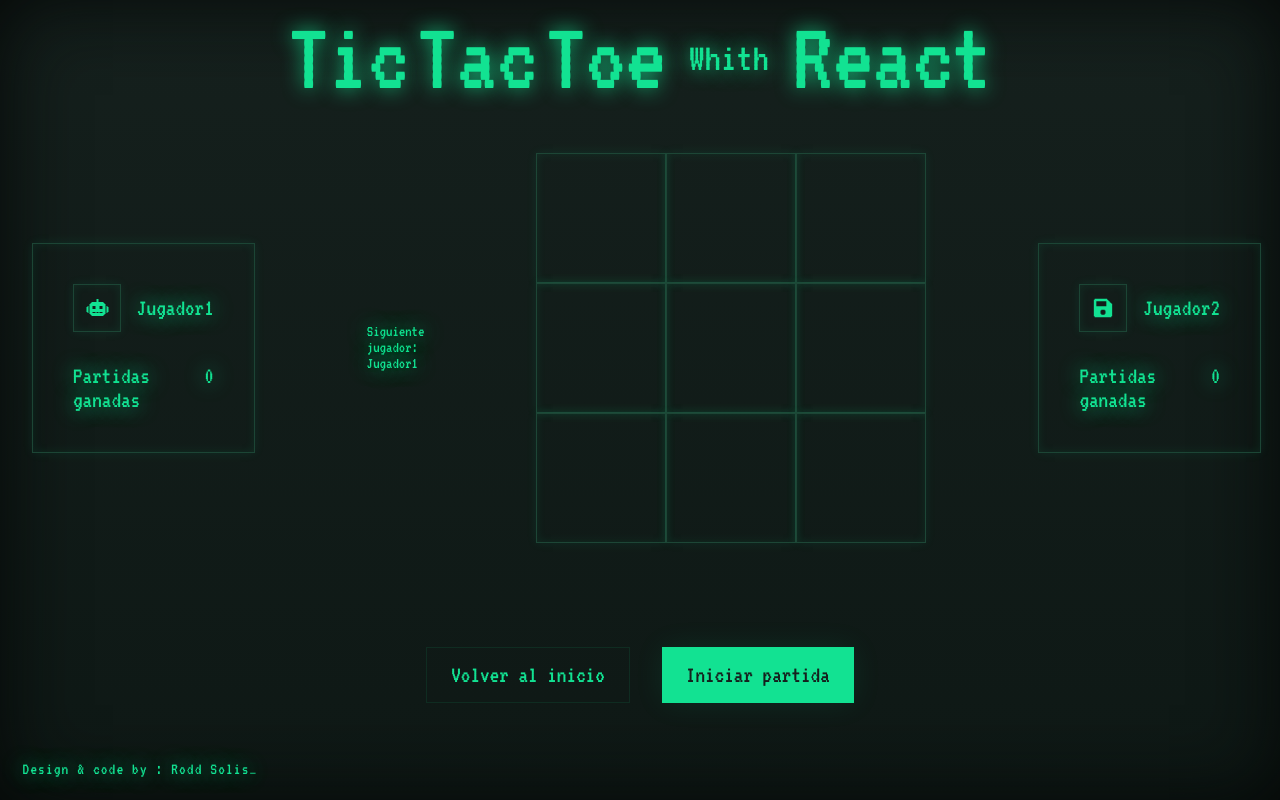
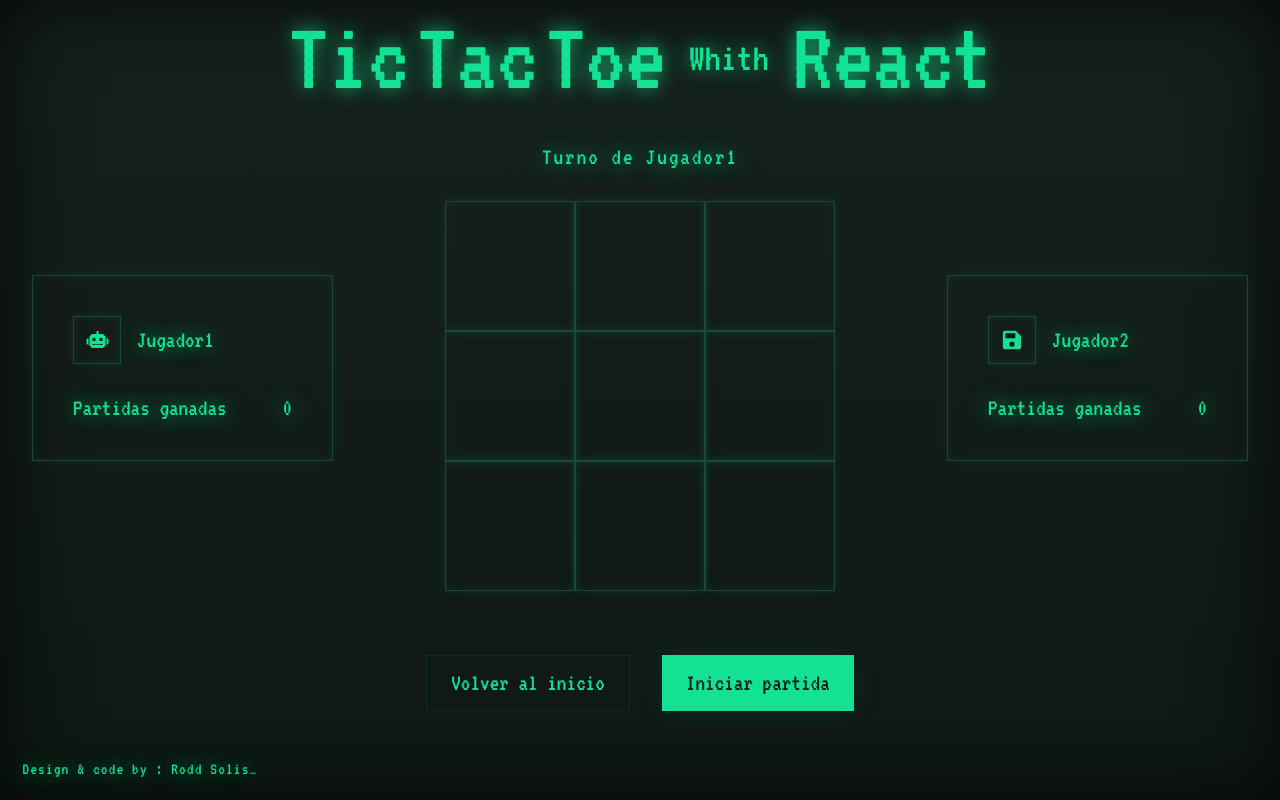
Before and after one commit to roddsolis/react-tic-tac-toe, a React (Vite) app: page / in a window 1280 px wide. Both pictures are taken after a click on the button "Comenzar". Built offline with nearby package versions, Linux system fonts and the light colour scheme.

Commit message:
trabaje en el contador de partidas ganadas

```diff
--- a/src/App.jsx
+++ b/src/App.jsx
@@ -76,46 +76,7 @@
 
               <div className="contenido2"  style={mainContainer === true ?  {display: "none"} : {visibility: "visible"}}>
 
-                    <div className="gameContainer2">
-
-                        <div className='jugador1'>
-
-                                <div className="rowContainer">
-                                <Iconos iconoDeJugador={true}/>
-                                <p>{userName1}</p>
-                                </div>
-
-                                <div className="rowContainer" style={{paddingBottom: "0", display: 'none'}}>
-                                <Input idJugador='jugador1' display='block' inputChange={(e=>{setUserName1(e.target.value)})}/>
-                                </div>
-
-                                <div className="rowContainer" style={{display: "block" , paddingBottom: "0"}}>
-                                <div className="conteoDePartidasGanadas"><p>Partidas ganadas</p><p>0</p></div>
-                                </div>
-
-                        </div>
-
                     <TicTacToe user1={userName1} user2={userName2}/>
-
-                        <div className='jugador2'>
-
-                                <div className="rowContainer">
-                                <Iconos iconoDeJugador={false}/>
-                                <p>{userName2}</p>
-                                </div>
-
-                                <div className="rowContainer" style={{paddingBottom: "0", display: 'none'}}>
-                                <Input idJugador='jugador2' display='block' inputChange={(e=>{setUserName2(e.target.value)})}/>
-                                </div>
-
-                                <div className="rowContainer" style={{display: "block" , paddingBottom: "0"}}>
-                                <div className="conteoDePartidasGanadas"><p>Partidas ganadas</p><p>0</p></div>
-                                </div>
-
-                        </div>
-
-
-                    </div>
 
                     <div className="actionsContainer" id="aContainer2">
 
--- a/src/components/TicTacToe.jsx
+++ b/src/components/TicTacToe.jsx
@@ -1,4 +1,6 @@
 import TicTacToeItems from "/src/components/TicTacToeItems.jsx";
+import Iconos from './Iconos'
+import Input from './Input'
 import { useState, useEffect } from "react";
 
 const TicTacToe = ({user1, user2}) => {
@@ -61,7 +63,7 @@
     status = "ganador: " + ganador;
     console.log(status)
   } else {
-    status = "Siguiente jugador: " + (simboloX ? user1 : user2);
+    status = "Turno de " + (simboloX ? user1 : user2);
     console.log(status)
   }
 
@@ -73,9 +75,38 @@
     status = `${user2} ganaste la partida!!`
   }
 
+  let contador1 = 0
+  let contador2 = 0
+
+  if(status === `${user1} ganaste la partida!!`){
+    contador1++
+  }else if(status === `${user2} ganaste la partida!!`){
+    contador2++
+  }
+
   return (
     <>
-      <div className="status">{status}</div>
+      <div className="gameContainer2">
+
+                    <div className='jugador1'>
+
+                            <div className="rowContainer">
+                            <Iconos iconoDeJugador={true}/>
+                            <p>{user1}</p>
+                            </div>
+
+                            <div className="rowContainer" style={{paddingBottom: "0", display: 'none'}}>
+                            <Input idJugador='jugador1' display='block' inputChange={(e=>{setUserName1(e.target.value)})}/>
+                            </div>
+
+                            <div className="rowContainer" style={{display: "block" , paddingBottom: "0"}}>
+                            <div className="conteoDePartidasGanadas"><p>Partidas ganadas</p><p>{contador1}</p></div>
+                            </div>
+
+                    </div>
+
+                    <div className='titactoeWrapper' >
+                          <h6>{status}</h6>
                           <div className="tiTacToeContainer">
                             <div className="row1">
                               <TicTacToeItems valor={simbol[0]} clickEnElCuadrado={() => handleClick(0)}/>
@@ -93,7 +124,34 @@
                               <TicTacToeItems valor={simbol[8]} clickEnElCuadrado={() => handleClick(8)}/>
                             </div>
                           </div>
+                          </div>
+
+                    <div className='jugador2'>
+
+                            <div className="rowContainer">
+                            <Iconos iconoDeJugador={false}/>
+                            <p>{user2}</p>
+                            </div>
+
+                            <div className="rowContainer" style={{paddingBottom: "0", display: 'none'}}>
+                            <Input idJugador='jugador2' display='block' inputChange={(e=>{setUserName2(e.target.value)})}/>
+                            </div>
+
+                            <div className="rowContainer" style={{display: "block" , paddingBottom: "0"}}>
+                            <div className="conteoDePartidasGanadas"><p>Partidas ganadas</p><p>{contador2}</p></div>
+                            {console.log(status)}
+                            </div>
+
+                    </div>
+
+
+                </div>
+
+
+
+
     </>
+
   );
 };
 
--- a/src/css/style.css
+++ b/src/css/style.css
@@ -65,10 +65,9 @@
 .mainContainer {
   width: 100%;
   height: 100%;
-
 }
 
-.contenido1{
+.contenido1 {
   height: 100%;
   display: flex;
   flex-direction: column;
@@ -76,14 +75,13 @@
   justify-content: center;
   gap: 3em;
 }
-.contenido2{
+.contenido2 {
   height: 100%;
+  gap: 4em;
   display: flex;
   flex-direction: column;
   align-items: center;
   justify-content: center;
- gap: 6.5em;
-
 
 }
 
@@ -234,10 +232,9 @@
   font-family: "VT323", monospace;
   font-size: 1.5em;
   transition: 0.2s ease-in-out;
-
 }
 
-.btn-secondary:hover{
+.btn-secondary:hover {
   border: 1px solid var(--inactive-color);
 }
 /* Este es el css del footer */
@@ -278,7 +275,6 @@
 
 /* este es el css del Tic Tac Toe */
 
-
 .gameContainer1 {
   width: 100%;
   display: flex;
@@ -296,6 +292,14 @@
   padding: 0em 2em;
 }
 
+.titactoeWrapper {
+  display: flex;
+  flex-direction: column;
+  align-items: center;
+  justify-content: center;
+  gap: 2em;
+}
+
 .jugador1 {
   width: 340px;
   height: fit-content;
@@ -309,13 +313,12 @@
   height: fit-content;
   padding: 2.5em;
   border: 1px solid var(--border-color);
-
 }
 
-
-.row1, .row2, .row3{
+.row1,
+.row2,
+.row3 {
   display: flex;
-
 }
 
 .ticTacToeItem {
@@ -331,7 +334,7 @@
   box-sizing: content-box;
 }
 
-.gameItem{
+.gameItem {
   width: 130px;
   height: 130px;
   font-size: 3em;
```
Lines whose indentation alone changed are shown as unchanged.
